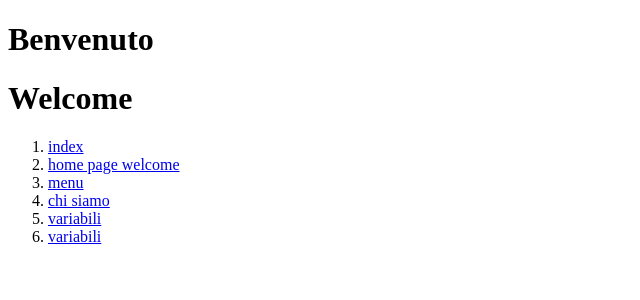
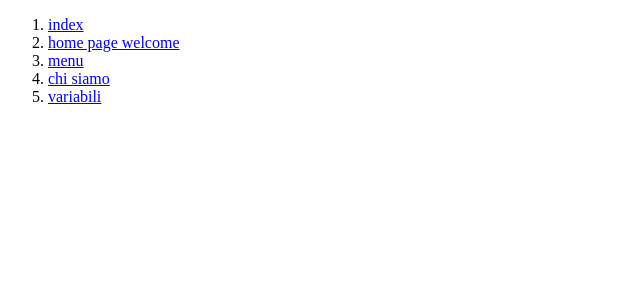
Before and after one commit to matteobianchi-ux/primo_progetto, a Django app: template prima_app/templates/prima_app/index.html in a window 1280 px wide. Shown: the top 300 px of the page, without its empty margins (0-640 px from the left). Run offline with Django 5.2, Linux system fonts and the light colour scheme; the template is opened without the code that fills it, so the values that code supplies are empty.

Commit message:
Passo 9: Creazione file indice generale

```diff
--- a/prima_app/templates/prima_app/index.html
+++ b/prima_app/templates/prima_app/index.html
@@ -7,14 +7,11 @@
         <title>INDEX</title>
     </head>
     <body>
-        <h1>Benvenuto</h1>
-        <h1>Welcome</h1>
         <ol><li><a href="{% url 'prima_app:index' %}">index</a></li>
-           <li><a href="{% url 'prima_app:home' %}">home page welcome</a></li>
-           <li><a href="{% url 'prima_app:menu' %}">menu</a></li>
-           <li><a href="{% url 'prima_app:chisiamo' %}">chi siamo</a></li>
+           <li><a href="{% url 'prima_app:homepage' %}">home page welcome</a></li>
+           <li><a href="{% url 'prima_app:lista' %}">menu</a></li>
+           <li><a href="{% url 'prima_app:chi_siamo' %}">chi siamo</a></li>
            <li><a href="{% url 'prima_app:variabili' %}">variabili</a></li>
-           <li><a href="{% url 'prima_app:index'%}"">variabili</a></li>
         </ol>
     </body>
 </html>
--- a/prima_app/templates/prima_app/lista.html
+++ b/prima_app/templates/prima_app/lista.html
@@ -7,8 +7,6 @@
         <title>lista</title>
     </head>
     <body>
-        <h1>Benvenuto</h1>
-        <h1>Welcome</h1>
         <ol>
             <li>Primo</li>
             <li>Secondo</li>
--- a/prima_app/templates/prima_app/welcome.html
+++ b/prima_app/templates/prima_app/welcome.html
@@ -7,7 +7,6 @@
         <title>welcome</title>
     </head>
     <body>
-        <h1>Benvenuto</h1>
         <h1>Welcome</h1>
     </body>
 </html>
--- a/prima_app/urls.py
+++ b/prima_app/urls.py
@@ -1,9 +1,10 @@
 from django.urls import path
-from prima_app.views import homepage,welcome,lista,chi_siamo,variabili
+from prima_app.views import homepage,welcome,lista,chi_siamo,variabili,index
 
 app_name="prima_app"
 urlpatterns=[
-    path('', homepage, name='homepage'),
+    path('', index, name='index'),
+    path('home', homepage, name='homepage'),
     path('welcome', welcome, name='welcome'),
     path('lista', lista, name='lista'),
     path('chi_siamo', chi_siamo, name='chi_siamo'),
--- a/prima_app/views.py
+++ b/prima_app/views.py
@@ -16,3 +16,6 @@ def chi_siamo(request):
 def variabili(request):
     context={ 'var1': '10', 'var2': 'ciao', 'var3': '123 hello world'}
     return render(request, "variabili.html", context)
+
+def index(request):
+    return render(request, "index.html")
--- a/templates/index_root.html
+++ b/templates/index_root.html
@@ -8,6 +8,7 @@
     </head>
     <body>
         <h1>Benvenuto</h1>
-        <a href="/admin">Pannello admin</a>
+        <li><a href="/admin">Pannello admin</a></li>
+        <li><a href="{% url 'prima_app:index'%}">variabili</a></li>
     </body>
 </html>
```
Also changed, not shown: prima_app/templates/prima_app/chi_siamo.html (+0 -7 lines), prima_app/templates/prima_app/variabili.html (+0 -9 lines).
